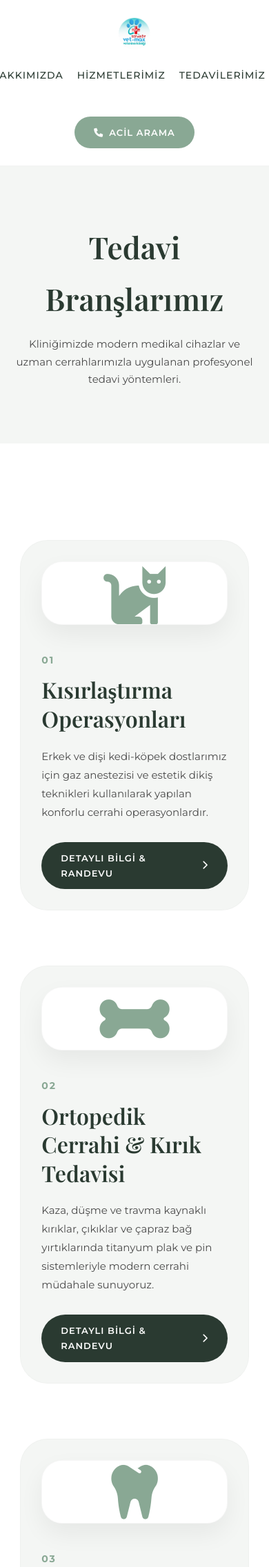
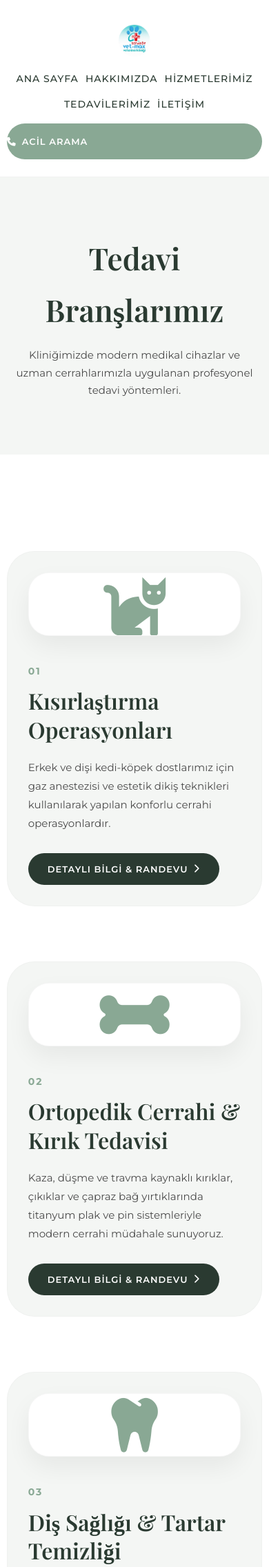
Before and after one commit to omercanssari/vetmax-web, a Flask app: page /tedavilerimiz in a window 390 px wide; the page is wider, and only the part inside the window is pictured. Shown: the top 2272 px of that part at 69% size. Run offline with Flask 3, Linux system fonts and the light colour scheme; data comes from the database, SQL or seed files in the repository; some web fonts are replaced.

Commit message:
Canlı Demo

```diff
--- a/static/css/style.css
+++ b/static/css/style.css
@@ -1005,3 +1005,54 @@ footer {
         height: 250px;
     }
 }
+
+/* --- MOBİL İÇİN EVRENSEL AYARLAR --- */
+@media (max-width: 768px) {
+    /* 1. Tüm container yapılarını mobilde genişlet */
+    .nav-container, .hero-content, .about-container,
+    .services-container, .treatments-container, .contact-container {
+        width: 95% !important;
+        margin: 0 auto;
+    }
+
+    /* 2. Menü (Navbar) Düzeni */
+    .nav-container {
+        flex-direction: column;
+        gap: 15px;
+        padding-top: 10px;
+    }
+
+    .nav-links {
+        display: flex;
+        flex-wrap: wrap;
+        justify-content: center;
+        gap: 10px;
+    }
+
+    /* 3. Hero (Giriş) Başlığı */
+    .hero h1 {
+        font-size: 28px !important;
+        line-height: 1.2;
+    }
+
+    /* 4. Tedavi ve Hizmet Kartları (En çok kayan yer burası) */
+    .treatment-row, .services-grid, .about-grid {
+        display: flex !important;
+        flex-direction: column !important;
+        grid-template-columns: 1fr !important;
+    }
+
+    /* Görsellerin taşmasını engelle */
+    .treatment-visual, .about-image {
+        width: 100% !important;
+        height: 250px !important;
+        object-fit: cover;
+    }
+
+    /* 5. Butonları mobilde tam genişlik yap (Daha rahat tıklanır) */
+    .btn, .nav-cta {
+        width: 100%;
+        text-align: center;
+        padding: 15px 0 !important;
+    }
+}
```
